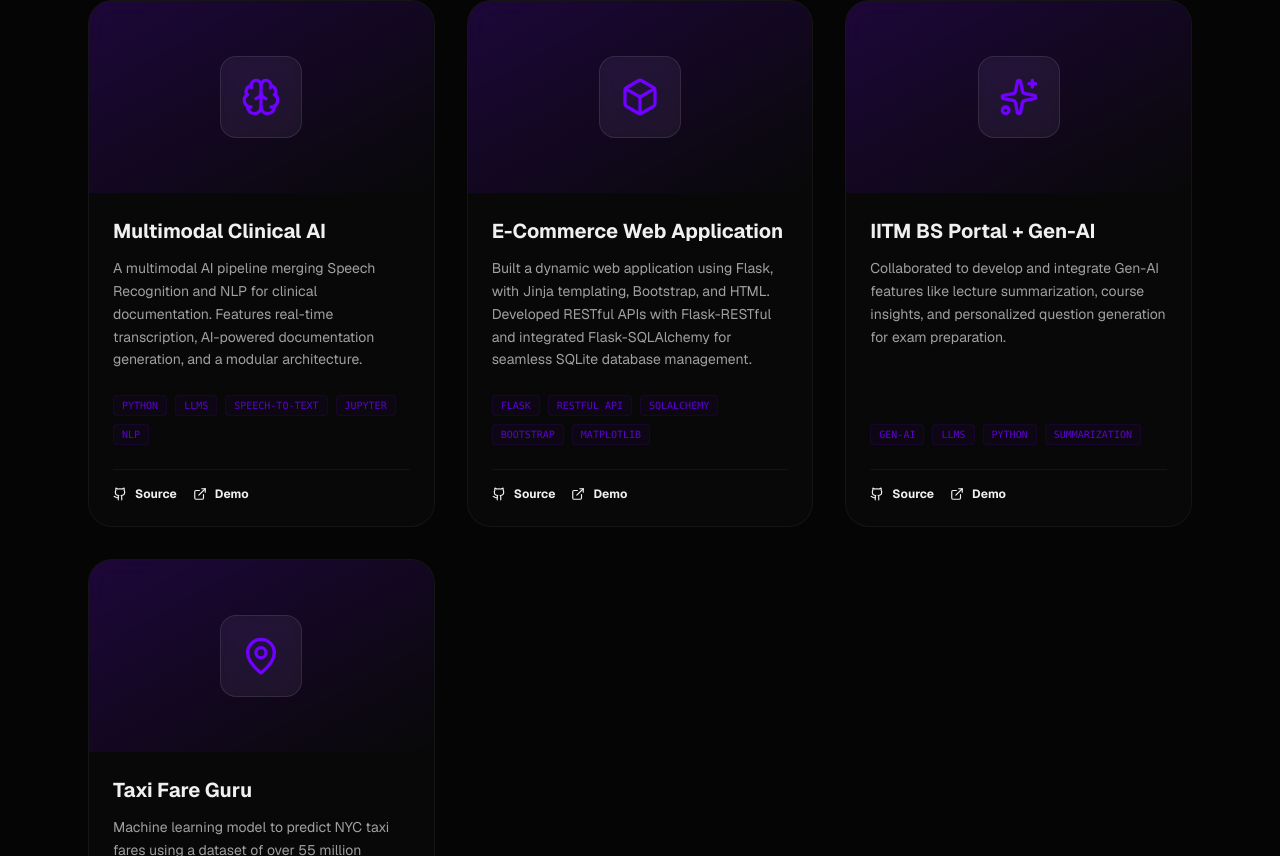
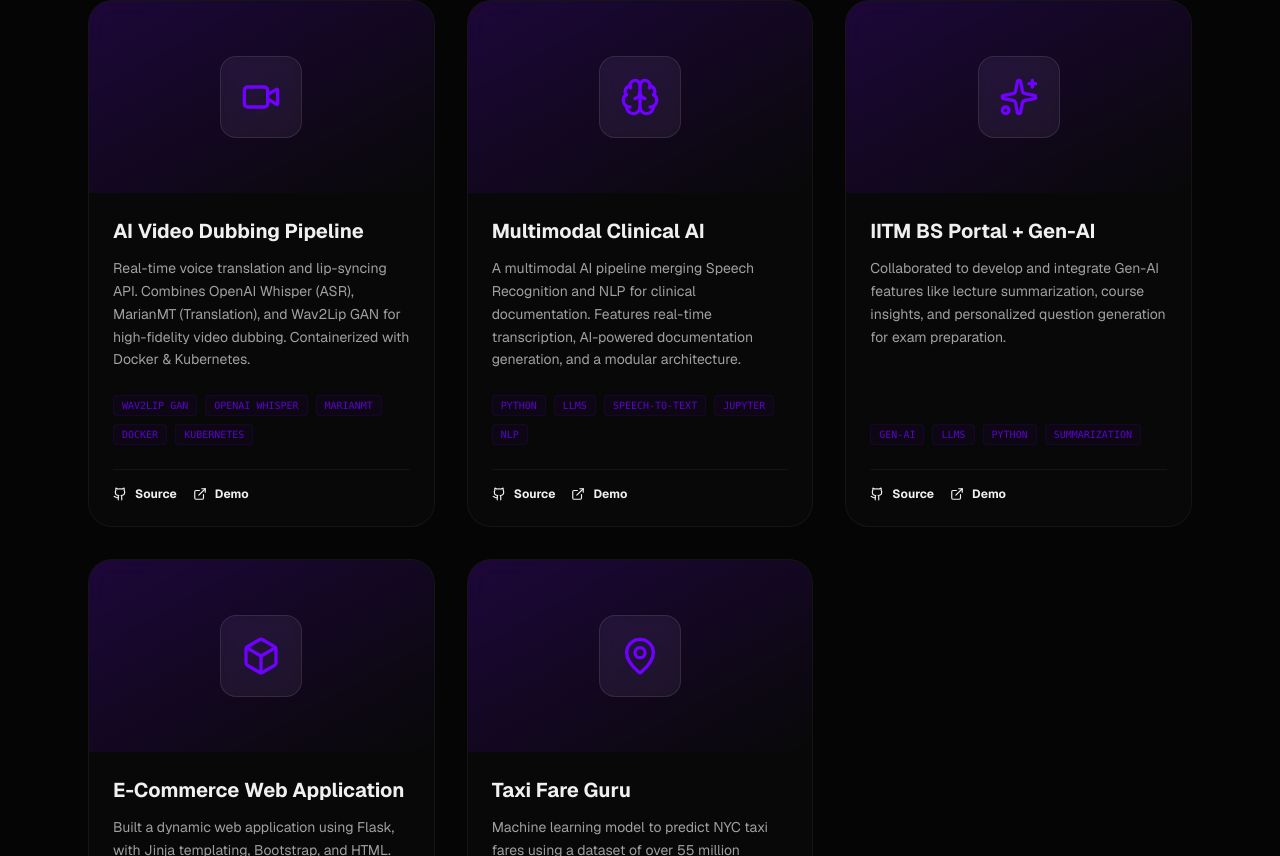
Before and after one commit to Pallavi-Pandey/pallavipandey, a Next.js app: page / in a window 1280 px wide. Shown: the part 3344-4200 px from the top of the page. Built offline with nearby package versions, Linux system fonts and the light colour scheme.

Commit message:
feat: add AI Video Dubbing Pipeline project and reorder E-Commerce Web Application project.

```diff
--- a/src/components/Projects.tsx
+++ b/src/components/Projects.tsx
@@ -2,10 +2,17 @@
 
 import React from 'react';
 import { motion } from 'framer-motion';
-import { Github, ExternalLink, Box, Sparkles, MapPin, Brain } from 'lucide-react';
+import { Github, ExternalLink, Box, Sparkles, MapPin, Brain, Video } from 'lucide-react';
 
 const Projects = () => {
     const projects = [
+        {
+            title: "AI Video Dubbing Pipeline",
+            description: "Real-time voice translation and lip-syncing API. Combines OpenAI Whisper (ASR), MarianMT (Translation), and Wav2Lip GAN for high-fidelity video dubbing. Containerized with Docker & Kubernetes.",
+            tech: ["Wav2Lip GAN", "OpenAI Whisper", "MarianMT", "Docker", "Kubernetes"],
+            icon: Video,
+            link: "https://github.com/Pallavi-Pandey/dataviv"
+        },
         {
             title: "Multimodal Clinical AI",
             description: "A multimodal AI pipeline merging Speech Recognition and NLP for clinical documentation. Features real-time transcription, AI-powered documentation generation, and a modular architecture.",
@@ -14,17 +21,17 @@ const Projects = () => {
             link: "https://github.com/Pallavi-Pandey/DSAI_Lab_Project"
         },
         {
+            title: "IITM BS Portal + Gen-AI",
+            description: "Collaborated to develop and integrate Gen-AI features like lecture summarization, course insights, and personalized question generation for exam preparation.",
+            tech: ["Gen-AI", "LLMs", "Python", "Summarization"],
+            icon: Sparkles,
+            link: "#"
+        },
+        {
             title: "E-Commerce Web Application",
             description: "Built a dynamic web application using Flask, with Jinja templating, Bootstrap, and HTML. Developed RESTful APIs with Flask-RESTful and integrated Flask-SQLAlchemy for seamless SQLite database management.",
             tech: ["Flask", "RESTful API", "SQLAlchemy", "Bootstrap", "Matplotlib"],
             icon: Box,
-            link: "#"
-        },
-        {
-            title: "IITM BS Portal + Gen-AI",
-            description: "Collaborated to develop and integrate Gen-AI features like lecture summarization, course insights, and personalized question generation for exam preparation.",
-            tech: ["Gen-AI", "LLMs", "Python", "Summarization"],
-            icon: Sparkles,
             link: "#"
         },
         {
```
